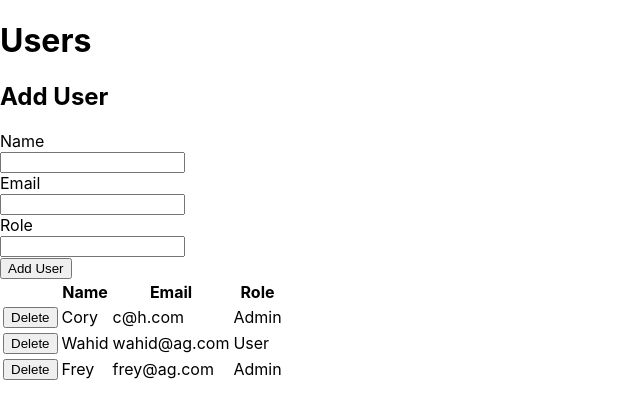
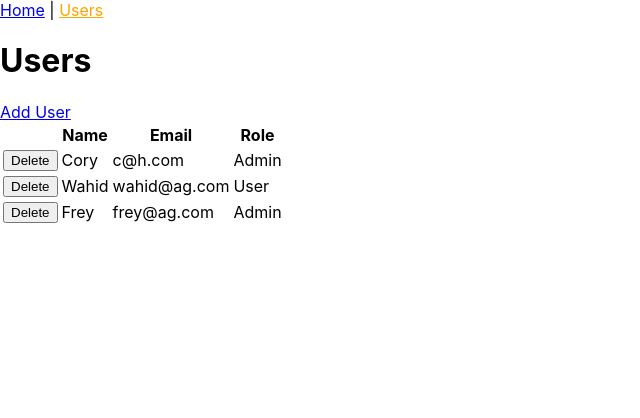
Before and after one commit to coryhouse/akin-gump, a React (Create React App) app: page /users in a window 1280 px wide. Shown: the top 418 px of the page, without its empty margins (0-640 px from the left). Built offline with nearby package versions, Linux system fonts and the light colour scheme; data requests are answered from the project's data file.

Commit message:
React router

```diff
--- a/src/App.js
+++ b/src/App.js
@@ -1,128 +1,26 @@
-// useState lets us declare state that changes over time
-import React, { useState, useEffect } from "react";
-import Input from "./Input";
-import * as userApi from "./api/userApi";
-
-const emptyUser = {
-  name: "",
-  email: "",
-  role: ""
-};
+import React from "react";
+import Users from "./Users";
+import Home from "./Home";
+import ManageUser from "./ManageUser";
+import { Route, NavLink } from "react-router-dom";
 
 function App() {
-  // Declare state because this info changes over time
-  // and we want React to redraw the screen when this data changes.
-  const [users, setUsers] = useState([]);
-  const [user, setUser] = useState(emptyUser);
-
-  // This runs code after render
-  useEffect(() => {
-    async function init() {
-      try {
-        const users = await userApi.getUsers();
-        setUsers(users);
-      } catch (error) {
-        console.error(error);
-        // TODO, in real app, show error page
-      }
-    }
-
-    init();
-    // Empty dependency array means this useEffect will only run once on initial load.
-  }, []);
-
-  async function deleteUser(userId) {
-    try {
-      await userApi.deleteUser(userId);
-      setUsers(users.filter(user => user.id !== userId));
-    } catch (error) {
-      console.error(error);
-      throw error;
-    }
-  }
-
-  // Using computed property to reference a property via a variable
-  function onChange(event) {
-    const { name, value } = event.target;
-    setUser({ ...user, [name]: value });
-  }
-
-  async function handleSubmit(event) {
-    event.preventDefault();
-
-    try {
-      await userApi.addUser(user);
-      // create a copy of users array, and add new element to it.
-      setUsers([...users, user]);
-    } catch (error) {
-      console.error(error);
-      throw error;
-    }
-  }
-
-  function renderUser(user) {
-    return (
-      <tr key={user.id}>
-        <td>
-          {/* Wrapping deleteUser in arrow to avoid immediate execution */}
-          <button
-            aria-label={"Delete " + user.name}
-            onClick={() => deleteUser(user.id)}
-          >
-            Delete
-          </button>
-        </td>
-        <td>{user.name}</td>
-        <td>{user.email}</td>
-        <td>{user.role}</td>
-      </tr>
-    );
-  }
+  const activeLink = {
+    color: "orange"
+  };
 
   return (
     <>
-      {/* In JSX, you must comment using this style */}
-      <h1>Users</h1>
-      <h2>Add User</h2>
-      <form onSubmit={handleSubmit}>
-        <Input
-          label="Name"
-          id="name"
-          name="name"
-          onChange={onChange}
-          value={user.name}
-        />
-
-        <Input
-          label="Email"
-          id="email"
-          name="email"
-          onChange={onChange}
-          value={user.email}
-        />
-
-        <Input
-          label="Role"
-          id="role"
-          name="role"
-          onChange={onChange}
-          value={user.role}
-        />
-
-        <input type="submit" value="Add User" />
-      </form>
-      <table>
-        <thead>
-          <tr>
-            <th></th>
-            <th>Name</th>
-            <th>Email</th>
-            <th>Role</th>
-          </tr>
-        </thead>
-        {/* using a point free style. JS automatically injects the user param */}
-        <tbody>{users.map(renderUser)}</tbody>
-      </table>
+      <NavLink exact activeStyle={activeLink} to="/">
+        Home
+      </NavLink>{" "}
+      |{" "}
+      <NavLink activeStyle={activeLink} to="/users">
+        Users
+      </NavLink>
+      <Route path="/" component={Home} exact />
+      <Route path="/users" component={Users} />
+      <Route path="/manage-user" component={ManageUser} />
     </>
   );
 }
--- /dev/null
+++ b/src/Home.js
@@ -0,0 +1,5 @@
+import React from "react";
+// Using concise arrow syntax which automatically returns
+const Home = () => <h1>Home</h1>;
+
+export default Home;
--- a/src/Input.js
+++ b/src/Input.js
@@ -12,6 +12,7 @@ function Input(props) {
         onChange={props.onChange}
         value={props.value}
       ></input>
+      {props.error && <div style={{ color: "red" }}>{props.error}</div>}
     </div>
   );
 }
--- /dev/null
+++ b/src/ManageUser.js
@@ -0,0 +1,82 @@
+import React, { useState } from "react";
+import * as userApi from "./api/userApi";
+import Input from "./Input";
+import { useHistory } from "react-router-dom";
+
+const emptyUser = {
+  name: "",
+  email: "",
+  role: ""
+};
+
+function ManageUser() {
+  const [user, setUser] = useState(emptyUser);
+  const [errors, setErrors] = useState({});
+  const history = useHistory();
+
+  function isValid() {
+    const _errors = {};
+    if (!user.name) _errors.name = "Name is required.";
+    if (!user.email) _errors.email = "Email is required.";
+    if (!user.role) _errors.role = "Role is required.";
+    setErrors(_errors);
+    // Is valid if errors object has no properties.
+    return Object.keys(_errors).length === 0;
+  }
+
+  async function handleSubmit(event) {
+    event.preventDefault();
+    if (!isValid()) return;
+    try {
+      await userApi.addUser(user);
+      history.push("/users");
+    } catch (error) {
+      console.error(error);
+      throw error;
+    }
+  }
+
+  // Using computed property to reference a property via a variable
+  function onChange(event) {
+    const { name, value } = event.target;
+    setUser({ ...user, [name]: value });
+  }
+
+  return (
+    <>
+      <h2>Add User</h2>
+      <form onSubmit={handleSubmit}>
+        <Input
+          label="Name"
+          id="name"
+          name="name"
+          onChange={onChange}
+          value={user.name}
+          error={errors.name}
+        />
+
+        <Input
+          label="Email"
+          id="email"
+          name="email"
+          onChange={onChange}
+          value={user.email}
+          error={errors.email}
+        />
+
+        <Input
+          label="Role"
+          id="role"
+          name="role"
+          onChange={onChange}
+          value={user.role}
+          error={errors.role}
+        />
+
+        <input type="submit" value="Add User" />
+      </form>
+    </>
+  );
+}
+
+export default ManageUser;
--- /dev/null
+++ b/src/Users.js
@@ -0,0 +1,77 @@
+// useState lets us declare state that changes over time
+import React, { useState, useEffect } from "react";
+import * as userApi from "./api/userApi";
+import { Link } from "react-router-dom";
+
+function Users() {
+  // Declare state because this info changes over time
+  // and we want React to redraw the screen when this data changes.
+  const [users, setUsers] = useState([]);
+
+  // This runs code after render
+  useEffect(() => {
+    async function init() {
+      try {
+        const users = await userApi.getUsers();
+        setUsers(users);
+      } catch (error) {
+        console.error(error);
+        // TODO, in real app, show error page
+      }
+    }
+
+    init();
+    // Empty dependency array means this useEffect will only run once on initial load.
+  }, []);
+
+  async function deleteUser(userId) {
+    try {
+      await userApi.deleteUser(userId);
+      setUsers(users.filter(user => user.id !== userId));
+    } catch (error) {
+      console.error(error);
+      throw error;
+    }
+  }
+
+  function renderUser(user) {
+    return (
+      <tr key={user.id}>
+        <td>
+          {/* Wrapping deleteUser in arrow to avoid immediate execution */}
+          <button
+            aria-label={"Delete " + user.name}
+            onClick={() => deleteUser(user.id)}
+          >
+            Delete
+          </button>
+        </td>
+        <td>{user.name}</td>
+        <td>{user.email}</td>
+        <td>{user.role}</td>
+      </tr>
+    );
+  }
+
+  return (
+    <>
+      {/* In JSX, you must comment using this style */}
+      <h1>Users</h1>
+      <Link to="/manage-user">Add User</Link>
+      <table>
+        <thead>
+          <tr>
+            <th></th>
+            <th>Name</th>
+            <th>Email</th>
+            <th>Role</th>
+          </tr>
+        </thead>
+        {/* using a point free style. JS automatically injects the user param */}
+        <tbody>{users.map(renderUser)}</tbody>
+      </table>
+    </>
+  );
+}
+
+export default Users;
--- a/src/index.js
+++ b/src/index.js
@@ -2,5 +2,11 @@ import React from "react";
 import ReactDOM from "react-dom";
 import App from "./App";
 import "./index.css";
+import { BrowserRouter as Router } from "react-router-dom";
 
-ReactDOM.render(<App />, document.getElementById("root"));
+ReactDOM.render(
+  <Router>
+    <App />
+  </Router>,
+  document.getElementById("root")
+);
```
